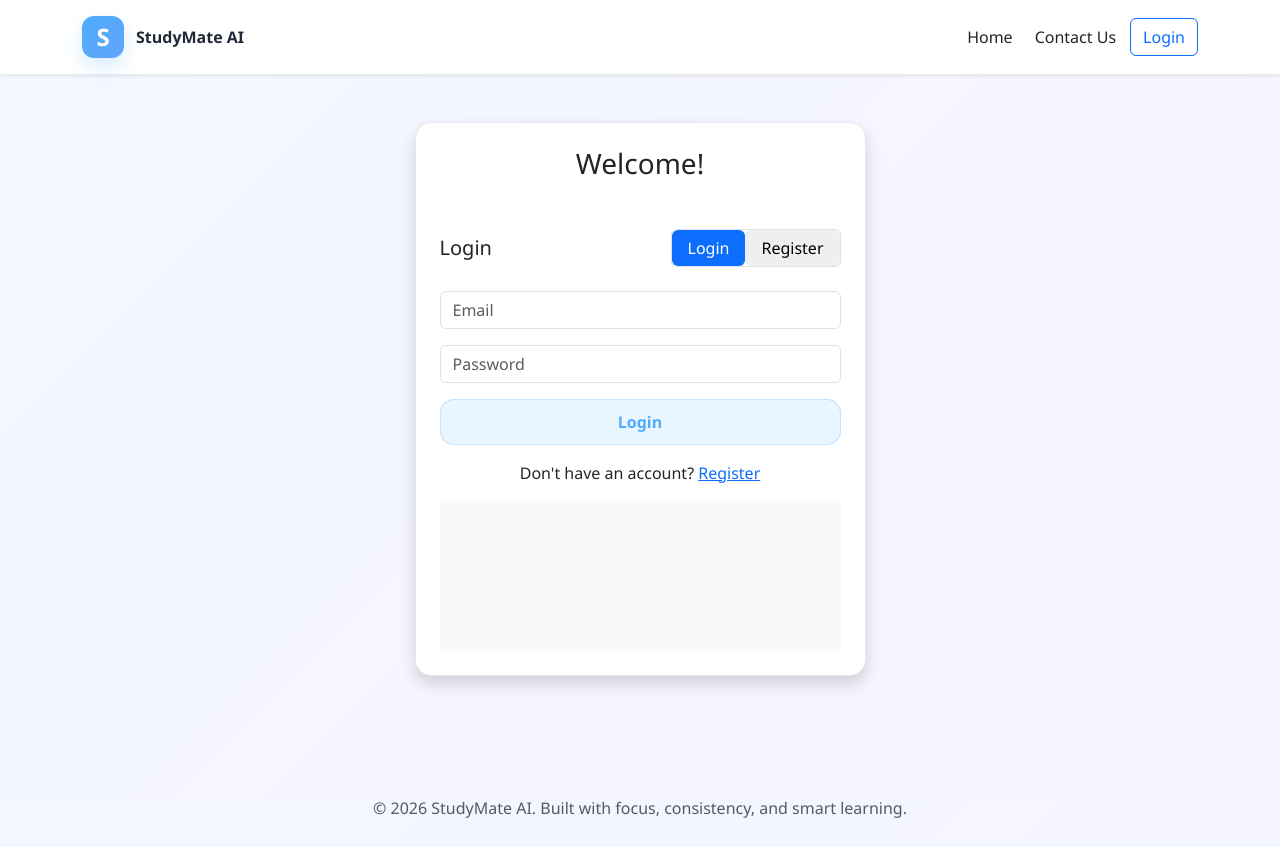
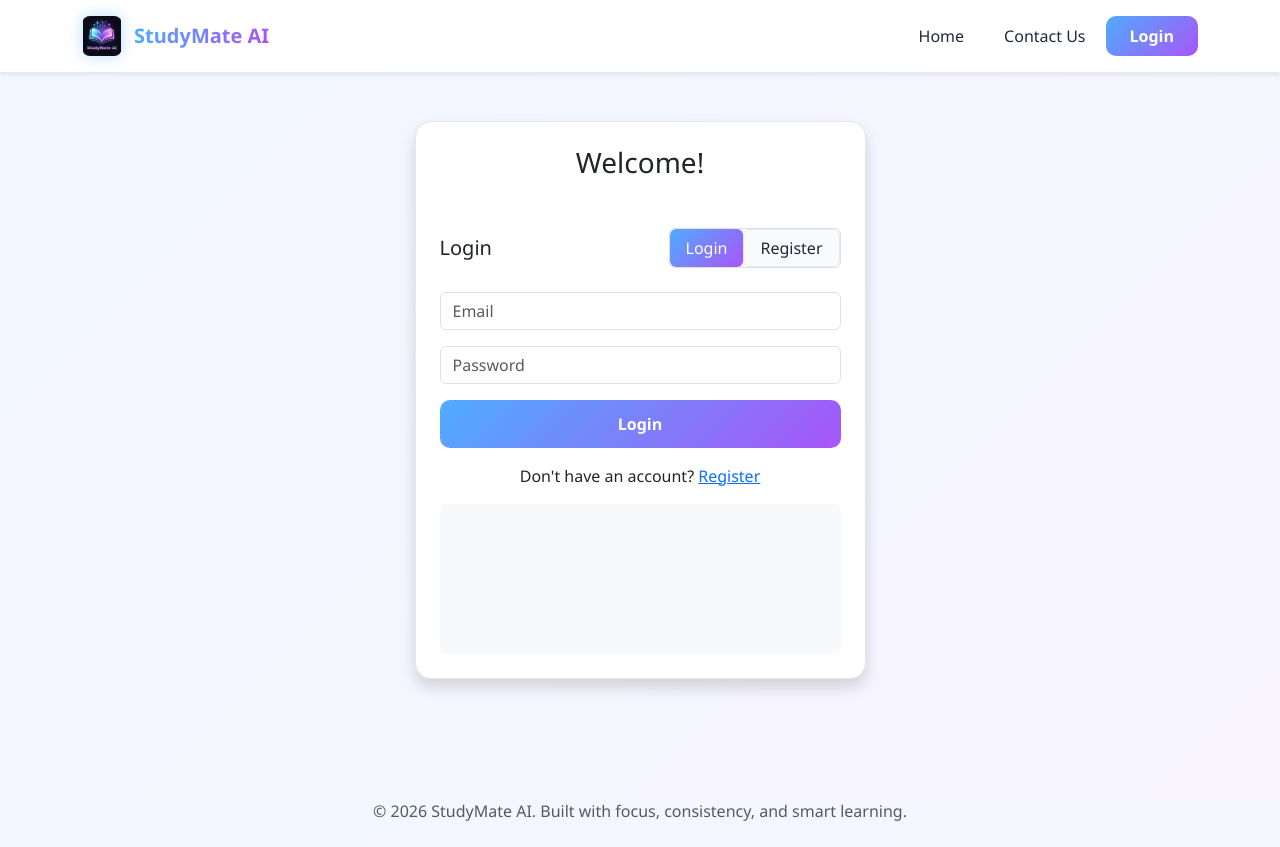
Before and after one commit to MunawwarQamar/Study-Mate-Ai, a Django app: page /auth/ in a window 1280 px wide. Before the commit the page ends 818 px from the top, so only its background shows below. Run offline with Django 5.2, Linux system fonts and the light colour scheme.

Commit message:
Design system upgrade across all pages

```diff
--- a/study_mate_app/static/css/style.css
+++ b/study_mate_app/static/css/style.css
@@ -251,24 +251,42 @@ body {
 }
 
 .active-tab {
-    background-color: #0D6EFD;
+    background: linear-gradient(135deg, var(--primary), var(--secondary)) !important;
+    color: white !important;
+    border: none;
+}
+
+.inactive-tab {
+    background: #f8fafc !important;
+    color: var(--text-dark) !important;
+    border: 1px solid var(--border-light) !important;
+}
+
+.inactive-tab:hover {
+    background: var(--primary-light) !important;
+    color: var(--primary) !important;
+}
+
+#login-form .btn-primary,
+#register-form .btn-success {
+    background: linear-gradient(135deg, var(--primary), var(--secondary));
+    border: none;
+    border-radius: 10px;
     color: white;
-    border: none;
-}
-
-.inactive-tab {
-    background-color: #EEEFF0;
-    color: #000;
-    border: none;
-}
-
-#login-form,
-#register-form {
+    font-weight: 600;
+    padding: 12px;
     transition: all 0.2s ease;
 }
 
+#login-form .btn-primary:hover,
+#register-form .btn-success:hover {
+    opacity: 0.9;
+    transform: translateY(-1px);
+    box-shadow: 0 4px 15px rgba(79, 172, 254, 0.3);
+}
+
 .top-feature {
-    background: linear-gradient(to top left, #FEFFFF, #AFDDF4);
+    background: linear-gradient(135deg, rgba(79, 172, 254, 0.15) 0%, rgba(168, 85, 247, 0.15) 100%);
     box-shadow: 0 4px 6px rgba(0, 0, 0, 0.05);
     border-radius: 24px;
 }
@@ -277,33 +295,73 @@ body {
     border-radius: 24px;
 }
 
-.public-nav a {
+.public-navbar {
+    background: var(--card-light);;
+    border-bottom: 1px solid rgba(79, 172, 254, 0.2);
+}
+
+.public-brand {
+    display: flex;
+    align-items: center;
+    gap: 12px;
     text-decoration: none;
 }
 
-.public-nav .nav-link {
+.brand-logo {
+    width: 40px;
+    height: 40px;
+    object-fit: contain;
+    filter: drop-shadow(0 0 8px rgba(79, 172, 254, 0.4));
+    border-radius: 8px;
+}
+
+.public-brand .brand-text {
+    background: linear-gradient(90deg, var(--primary), var(--secondary));
+    -webkit-background-clip: text;
+    -webkit-text-fill-color: transparent;
+    background-clip: text;
+    font-weight: bold;
+    font-size: 1.25rem;
+}
+
+.public-nav-link {
+    color: var(--text-dark) !important;
+    font-weight: 500;
+    padding: 8px 16px !important;
+    border-radius: 8px;
+    transition: all 0.2s ease;
+    margin: 0 4px;
+}
+
+.public-nav-link:hover {
+    color: var(--primary) !important;
+    background: rgba(79, 172, 254, 0.1);
+}
+
+.btn-public-login {
+    background: linear-gradient(135deg, var(--primary), var(--secondary));
+    color: white !important;
+    border: none;
+    padding: 8px 24px;
+    border-radius: 10px;
+    font-weight: 600;
+    transition: all 0.2s ease;
     text-decoration: none;
-    transition: color 0.2s;
-}
-
-.nav-item:hover {
-    background-color: lightblue;
-    border: 1px solid lightblue;
-    border-radius: 8px;
-}
-
-.navbar-nav {
-    gap: 6px;
-}
-
-.navbar-nav .nav-link {
-    padding: 6px 12px;
-    border-radius: 6px;
-}
-
-.navbar-nav .btn {
-    padding: 6px 12px;
-    border-radius: 6px;
+}
+
+.btn-public-login:hover {
+    opacity: 0.9;
+    transform: translateY(-2px);
+    box-shadow: 0 4px 15px rgba(79, 172, 254, 0.4);
+}
+
+/* Mobile Toggler */
+.navbar-toggler {
+    border-color: rgba(79, 172, 254, 0.3);
+}
+
+.navbar-toggler-icon {
+    filter: invert(1);
 }
 
 .top-home {
@@ -338,7 +396,7 @@ body {
 
 .hero {
     text-shadow: 0 4px 10px rgba(0, 0, 0, 0.4);
-    background: linear-gradient(145deg, rgb(49, 49, 250), white);
+    background: linear-gradient(135deg, var(--secondary) 0%, var(--primary) 100%);
     color: white;
 }
 
--- a/study_mate_app/templates/base.html
+++ b/study_mate_app/templates/base.html
@@ -5,6 +5,7 @@
     <meta charset="UTF-8" />
     <meta name="viewport" content="width=device-width, initial-scale=1.0" />
     <title>{% block title %}StudyMate AI{% endblock %}</title>
+    <link rel="icon" type="image/png" href="{% static 'images/studymate_logo.jpg' %}">
 
     <link
       rel="stylesheet"
@@ -24,7 +25,7 @@
       <aside class="sidebar" id="sidebar">
         <div class="sidebar-header">
           <a href="{% url 'dashboard' %}" class="brand">
-            <span class="brand-mark">S</span>
+            <img src="{% static 'images/studymate_logo.jpg' %}" alt="StudyMate AI" class="brand-logo">
             <span class="brand-text">StudyMate AI</span>
           </a>
 
@@ -132,7 +133,7 @@
           <div class="topbar-actions">
             <div class="streak-badge">
               <i class="bi bi-fire"></i>
-              <span>{{ current_streak|default:0 }} days</span>
+              <span>{{ user.current_streak }} days</span>
             </div>
 
             <a
--- a/study_mate_app/templates/base_public.html
+++ b/study_mate_app/templates/base_public.html
@@ -6,6 +6,7 @@
     <meta charset="UTF-8">
     <meta name="viewport" content="width=device-width, initial-scale=1.0">
     <title>{% block title %}StudyMate AI{% endblock %}</title>
+    <link rel="icon" type="image/png" href="{% static 'images/studymate_logo.jpg' %}">
 
     <link rel="stylesheet" href="https://cdn.jsdelivr.net/npm/bootstrap@5.3.3/dist/css/bootstrap.min.css">
     <link rel="stylesheet" href="https://cdn.jsdelivr.net/npm/bootstrap-icons@1.11.3/font/bootstrap-icons.min.css">
@@ -15,10 +16,10 @@
 <body class="{% block body_class %}{% endblock %}">
 
 
-    <nav class="navbar navbar-expand-lg bg-white shadow-sm py-3">
+    <nav class="navbar navbar-expand-lg public-navbar shadow-sm py-3">
         <div class="container public-nav">
-            <a href="/" class="brand">
-                <span class="brand-mark">S</span>
+            <a href="/" class="brand public-brand">
+                <img src="{% static 'images/studymate_logo.jpg' %}" alt="StudyMate AI" class="brand-logo">
                 <span class="brand-text">StudyMate AI</span>
             </a>
 
@@ -30,13 +31,13 @@
             <div class="collapse navbar-collapse" id="navbarNav">
                 <ul class="navbar-nav ms-auto align-items-lg-center text-end">
                     <li class="nav-item">
-                        <a href="/" class="nav-link text-dark">Home</a>
+                        <a href="/" class="nav-link public-nav-link">Home</a>
                     </li>
                     <li class="nav-item">
-                        <a href="/contact-us/" class="nav-link text-dark">Contact Us</a>
+                        <a href="/contact-us/" class="nav-link public-nav-link">Contact Us</a>
                     </li>
                     <li class="nav-item mt-2 mt-lg-0">
-                        <a href="/auth/" class="btn btn-outline-primary">Login</a>
+                        <a href="/auth/" class="btn btn-public-login">Login</a>
                     </li>
                 </ul>
             </div>
```
Also changed, not shown: study_mate_app/static/images/studymate_logo.jpg (added).
